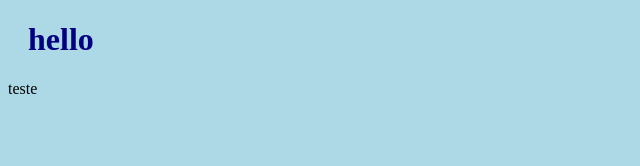
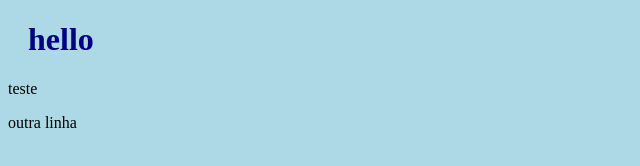
Before and after one commit to Bbaranoski/hello, a plain HTML site: page index.html in a window 1280 px wide. Shown: the full height of the page, 0-640 px from the left. Drawn offline with Linux system fonts and the light colour scheme.

Commit message:
update index.html com uma nova linha

```diff
--- a/index.html
+++ b/index.html
@@ -9,5 +9,6 @@
 <body>
     <h1>hello</h1>
     <p>teste</p>
+    <p>outra linha</p>
 </body>
 </html>
```
